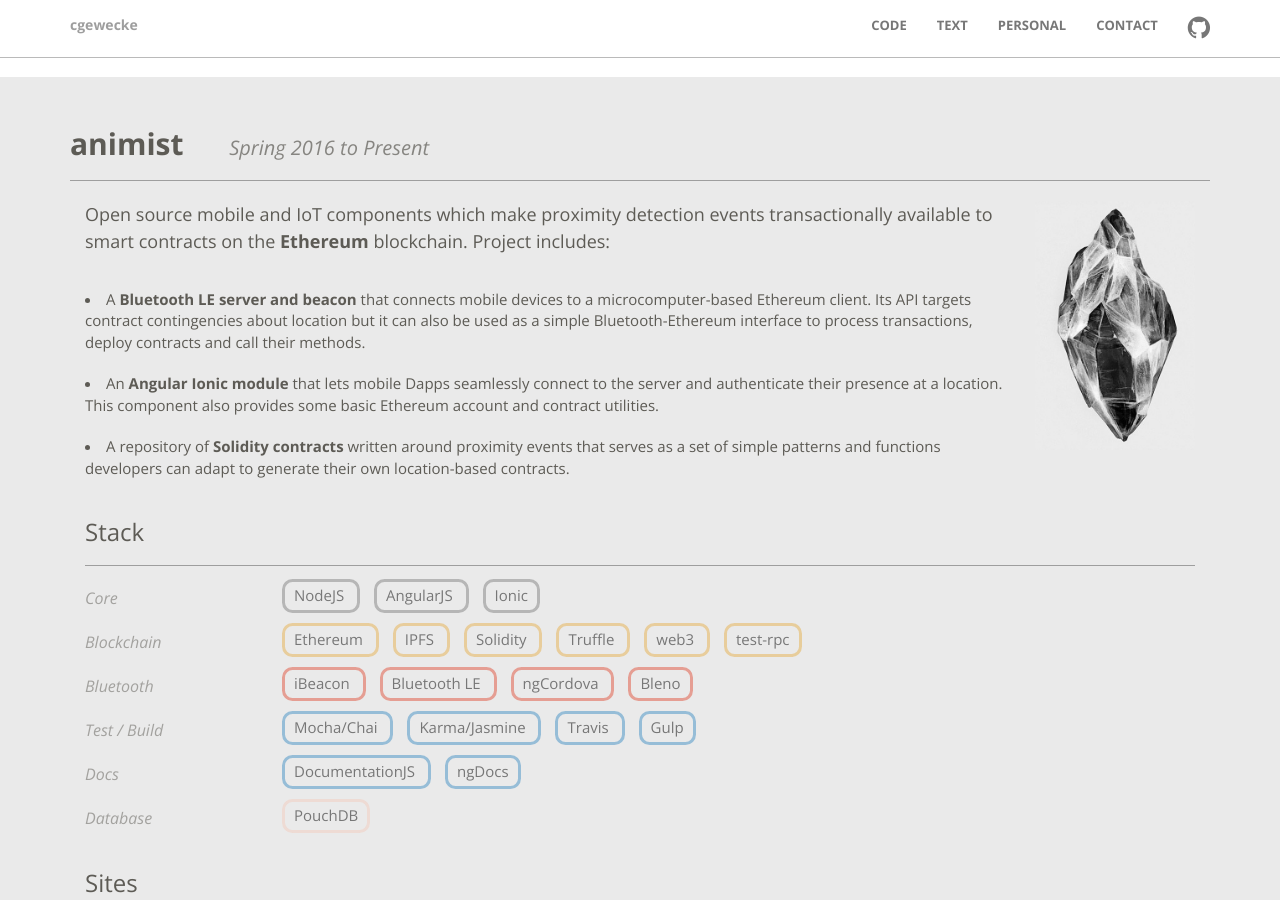
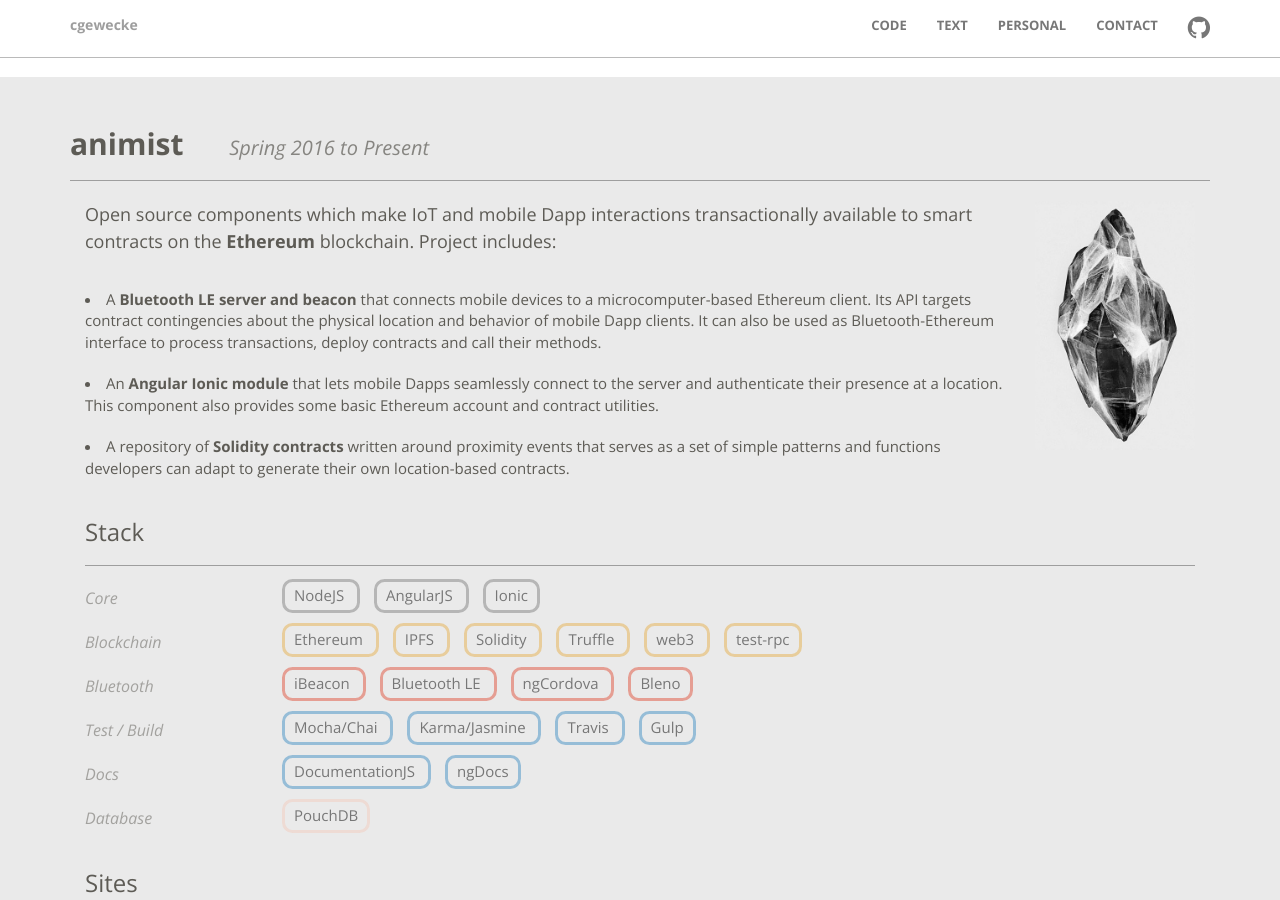
Before and after one commit to cgewecke/cgewecke.github.io, a Jekyll site: the page built from index.html, in a window 1280 px wide and 900 px high, scrolled down 465 px. Built offline with Jekyll 4.4.1, drawn with Linux system fonts in a browser that asks for light colours.

Commit message:
Update animist description

```diff
--- a/_includes/animist.html
+++ b/_includes/animist.html
@@ -15,13 +15,14 @@
                     <div class="row">
                         <div class="col-lg-10 col-md-10 col-sm-12">
                             <p class="description">
-                                Open source mobile and IoT components which make proximity detection events transactionally available to smart contracts on the
+                                Open source components which make IoT and mobile Dapp interactions transactionally available to smart contracts on the
                                 <b> Ethereum </b> blockchain. Project includes:
                                 <br><br>
                                 <li class="desc_item">
                                     A <b> Bluetooth LE server and beacon </b> that connects mobile devices to a microcomputer-based
-                                    Ethereum client. Its API targets contract contingencies about location but it can also be used as a simple
-                                    Bluetooth-Ethereum interface to process transactions, deploy contracts and call their methods. </li>
+                                    Ethereum client. Its API targets contract contingencies about the physical location and behavior
+                                    of mobile Dapp clients.  It can also be used as Bluetooth-Ethereum interface to process transactions,
+                                    deploy contracts and call their methods. </li>
                                 <br>
                                 <li class="desc_item">
                                     An <b> Angular Ionic module </b> that lets mobile Dapps seamlessly connect to the server and authenticate their presence at a location. This component also provides some basic Ethereum account and contract
```
Also changed, not shown: 1 other file.
